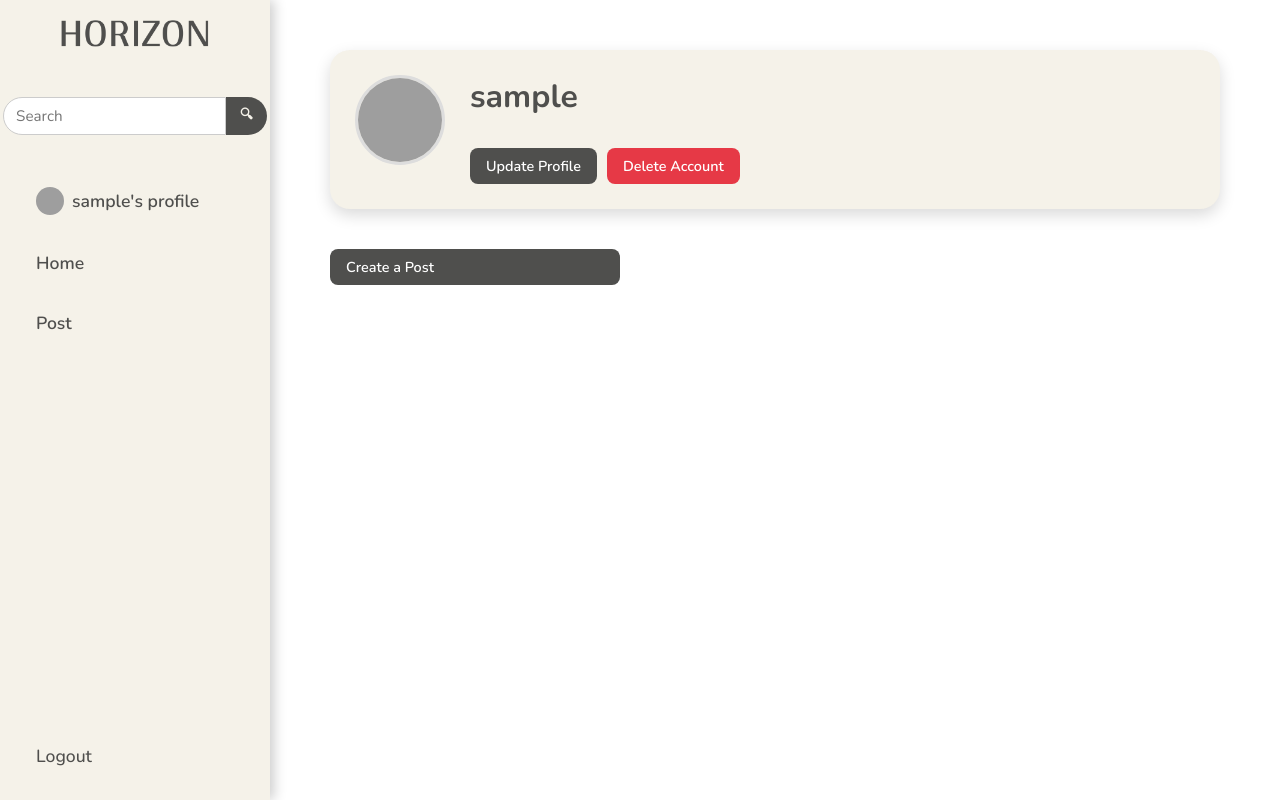
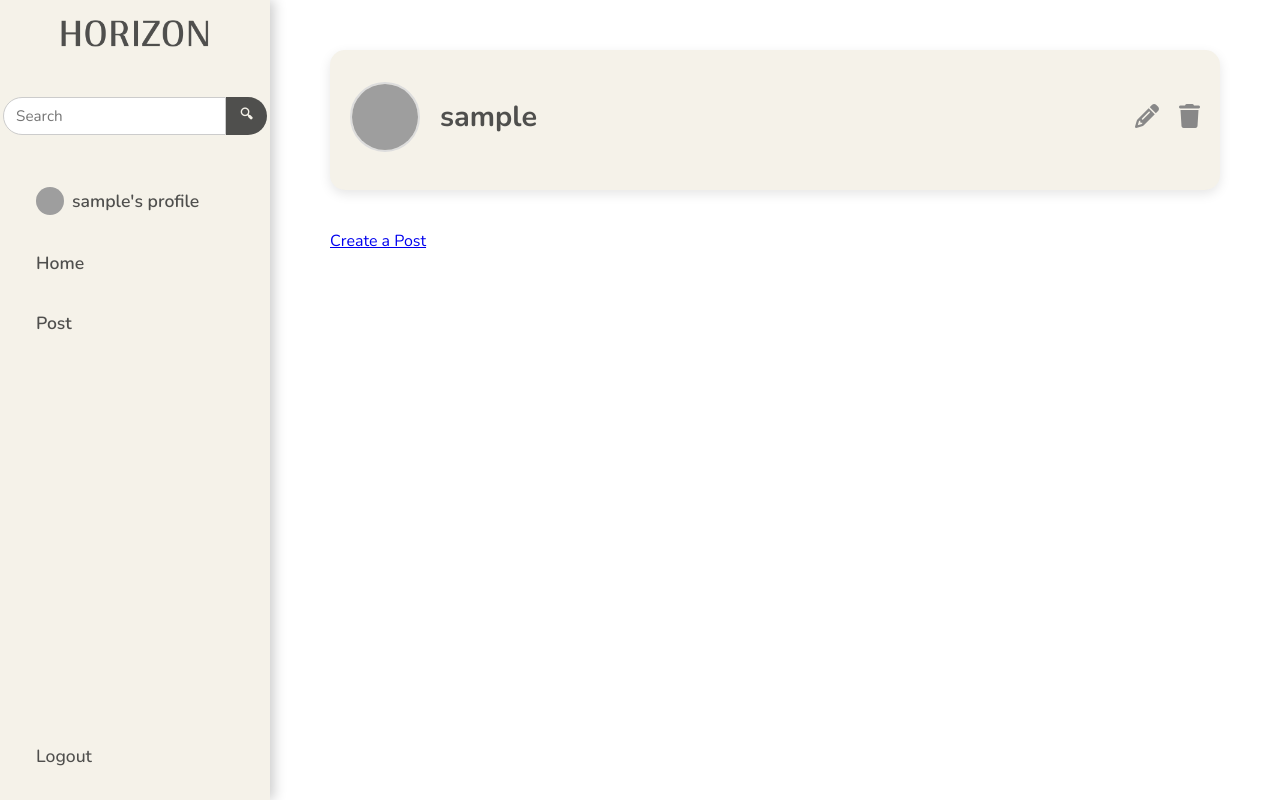
Before and after one commit to mrymSharaf/Horizon, a Django app: page /users/1/ in a window 1280 px wide. Run offline with Django 5.2, Linux system fonts and the light colour scheme; the visitor is signed in with stand-in values (Sample User, id 1); data comes from the database, SQL or seed files in the repository; data that the repository does not hold is empty; some libraries are stand-ins or nearby versions; grey boxes are pictures that could not be loaded.

Commit message:
add icons for update and delete

```diff
--- a/main_app/static/styles/user/user-profile.css
+++ b/main_app/static/styles/user/user-profile.css
@@ -1,3 +1,4 @@
+/* Container */
 .profile-container {
     max-width: 1000px;
     margin: 0 auto;
@@ -7,85 +8,68 @@
     gap: 40px;
 }
 
+/* Profile header */
 .profile-header {
     display: flex;
-    align-items: flex-start;
-    gap: 25px;
-    padding: 25px;
+    align-items: center;
+    gap: 20px;
+    padding: 20px;
     background-color: #F5F2E9;
-    border-radius: 20px;
-    box-shadow: 0 6px 16px rgba(0,0,0,0.15);
-    flex-wrap: wrap;
+    border-radius: 15px;
+    box-shadow: 0 4px 12px rgba(0, 0, 0, 0.1);
+    width: 100%;
+    margin: 0;
+    position: relative;
+    min-height: 140px;
+}
+
+.profile-photo img {
+    width: 70px;
+    height: 70px;
+    border-radius: 50%;
+    object-fit: cover;
+    border: 2px solid #ddd;
 }
 
 .profile-info {
+    flex: 1;
     display: flex;
     flex-direction: column;
-    gap: 10px;
-    flex: 1;
-    min-width: 200px;
+    gap: 5px;
 }
 
-.profile-info .bio {
-    font-size: 1rem;
-    color: #555;
-    word-wrap: break-word;
-    overflow-wrap: anywhere;
-}
-
-.profile-photo img {
-    width: 90px;
-    height: 90px;
-    border-radius: 50%;
-    object-fit: cover;
-    border: 3px solid #ddd;
-}
-
-.profile-info {
+.username-row {
     display: flex;
-    flex-direction: column;
-    gap: 10px;
+    justify-content: space-between;
+    align-items: center;
 }
 
 .profile-info .username {
-    font-size: 2rem;
+    font-size: 1.8rem;
     font-weight: 700;
     color: #4F4F4D;
 }
 
 .profile-info .bio {
-    font-size: 1rem;
+    font-size: 0.95rem;
     color: #555;
+    margin-top: 2px;
 }
 
 .profile-actions {
     display: flex;
-    gap: 10px;
-    margin-top: 10px;
+    gap: 20px;
 }
 
-.btn {
-    padding: 8px 16px;
-    border-radius: 8px;
-    background-color: #4F4F4D;
-    color: #fff;
-    font-weight: 600;
+.profile-actions a {
+    font-size: 1.5rem;
+    color: #888;
     text-decoration: none;
-    transition: background 0.3s;
-    font-size: 0.9rem;
+    transition: color 0.3s;
 }
 
-.btn:hover {
-    background-color: #333;
-}
-
-.btn.delete {
-    color: #fff;
-    background-color: #e63946;
-}
-
-.btn.delete:hover {
-    background-color: #b81d2c;
+.profile-actions a:hover {
+    color: #4F4F4D;
 }
 
 .profile-posts {
--- a/main_app/templates/base.html
+++ b/main_app/templates/base.html
@@ -5,6 +5,7 @@
     <meta charset="UTF-8">
     <meta name="viewport" content="width=device-width, initial-scale=1.0">
     <link rel="stylesheet" href="{% static 'styles/base.css' %}">
+    <link rel="stylesheet" href="https://cdnjs.cloudflare.com/ajax/libs/font-awesome/6.6.0/css/all.min.css">
 </head>
 <body>
 <div class="layout">
--- a/main_app/templates/user/user-profile.html
+++ b/main_app/templates/user/user-profile.html
@@ -18,15 +18,16 @@
             {% endif %}
         </div>
         <div class="profile-info">
-            <h1 class="username">{{user.username}}</h1>
+            <div class="username-row">
+                <h1 class="username">{{user.username}}</h1>
+                {% if request.user == user %}
+                    <div class="profile-actions">
+                        <a href="{% url 'user-update' user.pk%}"><i class="fa-solid fa-pencil"></i></a>
+                        <a href="{% url 'user-delete' user.pk%}"><i class="fa-solid fa-trash"></i></a>
+                    </div>
+                {% endif %}
+            </div>
             <p class="bio">{{user.profile.bio}}</p>
-
-            {% if request.user == user %}
-            <div class="profile-actions">
-                <a href="{% url 'user-update' user.pk%}" class="btn">Update Profile</a>
-                <a href="{% url 'user-delete' user.pk%}" class="btn delete" class="fa-solid fa-trash">Delete Account</a>
-            </div>
-            {% endif %}
         </div>
     </div>
 
```
Also changed, not shown: main_app/static/styles/visit/visit-details.css (+43 -3 lines), main_app/templates/visit/visit-details.html (+4 -4 lines).
